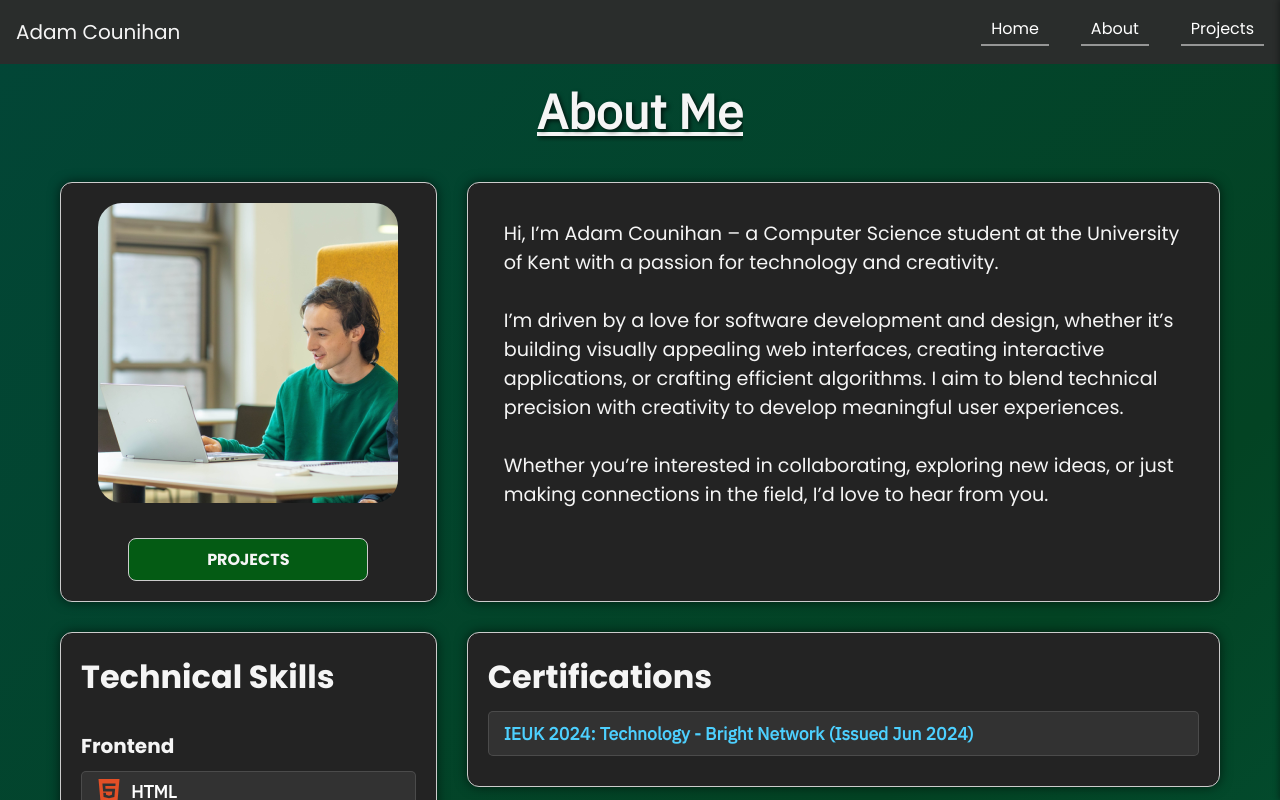
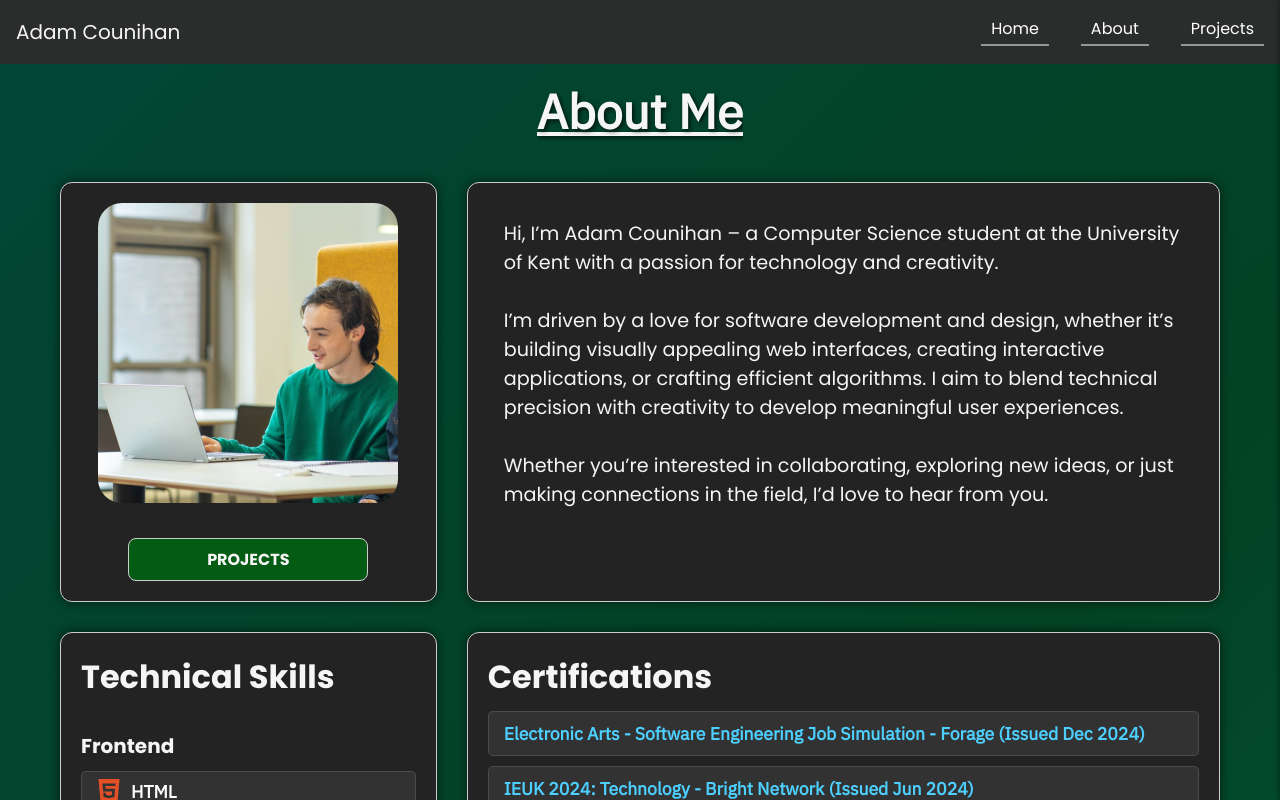
Before and after one commit to adamcounihan-dev/Portfolio-Website, a React (Vite) app: page /about in a window 1280 px wide. Shown: the top 800 px of the page. Built offline with nearby package versions, Linux system fonts and the light colour scheme.

Commit message:
feat: add new certification

```diff
--- a/pages/About/About.jsx
+++ b/pages/About/About.jsx
@@ -49,6 +49,7 @@ const skills = {
 };
 
 const certifications = [
+    { title: 'Electronic Arts - Software Engineering Job Simulation', issuer: 'Forage', date: 'Issued Dec 2024', link: 'https://forage-uploads-prod.s3.amazonaws.com/completion-certificates/j43dGscQHtJJ57N54/a77WE3de8qrxWferQ_j43dGscQHtJJ57N54_9hWHmvXoboTYLbFNR_1733939465854_completion_certificate.pdf' },
     { title: 'IEUK 2024: Technology', issuer: 'Bright Network', date: 'Issued Jun 2024', link: 'https://www.brightnetwork.co.uk/certificates/ieuk-2024-technology_yubfakdv69wuah/' },
 ];
 
```
